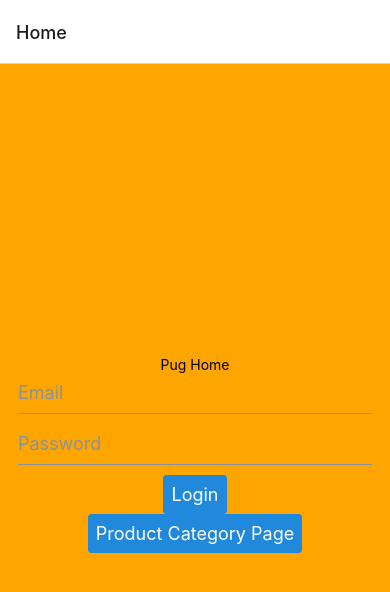
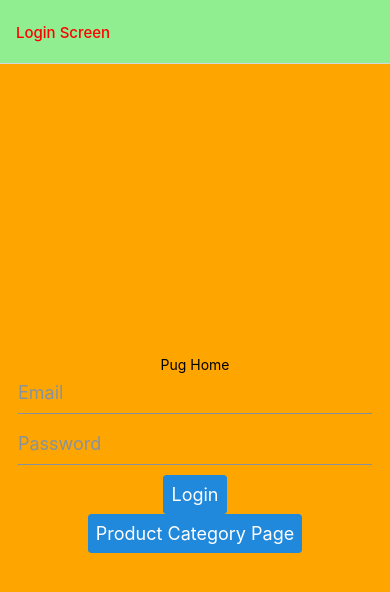
Before and after one commit to CheoR/rn-project2, a React Native app: screen / in a window 390 px wide. Shown: the top 592 px of the page. Built offline with nearby package versions, Linux system fonts and the light colour scheme.

Commit message:
feat: Navigation configure Header example

```diff
--- a/App.js
+++ b/App.js
@@ -323,9 +323,55 @@ export default function App() {
   const STACK = createNativeStackNavigator();
   return (
     <NavigationContainer>
-      <STACK.Navigator>
-        <STACK.Screen name="Home" component={Home} />
-        <STACK.Screen name="ProductCategory" component={ProductCategory} />
+      <STACK.Navigator
+        screenOptions={{
+          // so all screens  have these layouts
+          title: "ScreenName",
+          // does not show up
+          headerBackTitle: "Go Home",
+          fontSize: 24,
+          color: "red",
+          headerStyle: {
+            backgroundColor: "lightgreen",
+          },
+          headerTintColor: "blue",
+          // headerShown: false,
+          headerTitleStyle: {
+            color: "red",
+            fontSize: 15,
+          },
+          headerTextAlign: "right",
+        }}
+      >
+        <STACK.Screen
+          name="Home"
+          component={Home}
+          options={{
+            title: "Login Screen",
+          }}
+        />
+        <STACK.Screen
+          name="ProductCategory"
+          component={ProductCategory}
+          options={{
+            title: "ProductCategory Screen",
+            // headerBackVisible: false,
+            // does not show up
+            headerBackTitle: "Go Home",
+            fontSize: 24,
+            color: "red",
+            headerTintColor: "green",
+            // headerShown: false,
+            headerTitleStyle: {
+              color: "white",
+              fontSize: 20,
+            },
+            headerTextAlign: "right",
+            headerStyle: {
+              backgroundColor: "black",
+            },
+          }}
+        />
       </STACK.Navigator>
 
       {/*
```
